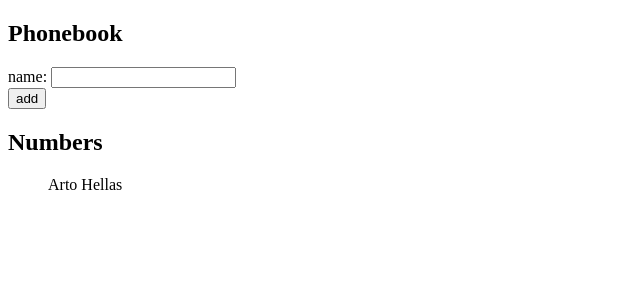
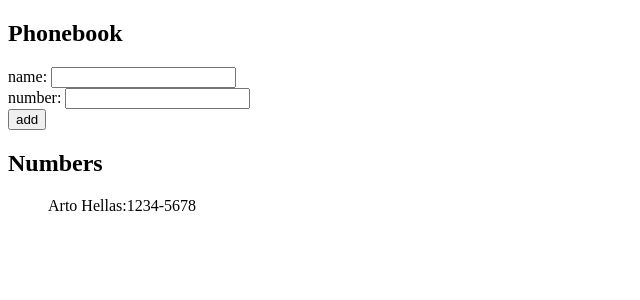
Before and after one commit to h4rshupadhyay/fullstackopen, a React (Vite) app in the folder part2/phonebook/: page / in a window 1280 px wide. Shown: the top 300 px of the page, without its empty margins (0-640 px from the left). Built offline with nearby package versions, Linux system fonts and the light colour scheme.

Commit message:
completed 2.8

```diff
--- a/part2/phonebook/src/App.jsx
+++ b/part2/phonebook/src/App.jsx
@@ -2,40 +2,50 @@ import { useState } from 'react'
 
 const App = () => {
   const [persons, setPersons] = useState([
-    { name: 'Arto Hellas' }
+    {
+      name: 'Arto Hellas',
+      number: '1234-5678',
+    }
   ])
   const [newName, setNewName] = useState('')
-
-  const handleInput = (event) => {
+  const [newNumber,setNewNumber] = useState('')
+  const handleName = (event) => {
     setNewName(event.target.value)
+  }
+  const handleNumber = (event) => {
+    setNewNumber(event.target.value)
   }
   const addPerson = (event) => {
     event.preventDefault();
-    let newNameObj = {name : newName};
-    let isDuplicate = persons.some(person => person.name === newName);
+    let newNameObj = {
+      name : newName,
+      number: newNumber,
+    };
+    let isDuplicateName = persons.some(person => person.name === newName);
+    let isDuplicateNumber = persons.some(person => person.number === newNumber);
 
-    if(!isDuplicate){
+    if(isDuplicateName){
+      alert(`${newName} is already added to phonebook`)
+    }
+    else if(isDuplicateNumber){
+      alert(`${newNumber} is already added to phonebook`)
+    }
+    else{
       setPersons(persons.concat(newNameObj));
       setNewName('')
-    }
-    else{
-      alert(`${newName} is already added to phonebook`)
     }
   };
   return (
     <div>
       <h2>Phonebook</h2>
       <form onSubmit={addPerson}>
-        <div>
-          name: <input value={newName} onChange={handleInput}/>
-        </div>
-        <div>
-          <button type="submit">add</button>
-        </div>
+        <div>name: <input value={newName} onChange={handleName}/></div>
+        <div>number: <input value={newNumber} onChange={handleNumber}/></div>
+        <div><button type="submit">add</button></div>
       </form>
       <h2>Numbers</h2>
       <ul>
-        {persons.map((x) => <p key={x.name} >{x.name}</p>)}
+        {persons.map((x) => <p key={x.name} >{x.name}:{x.number}</p>)}
       </ul>
     </div>
   )
```
